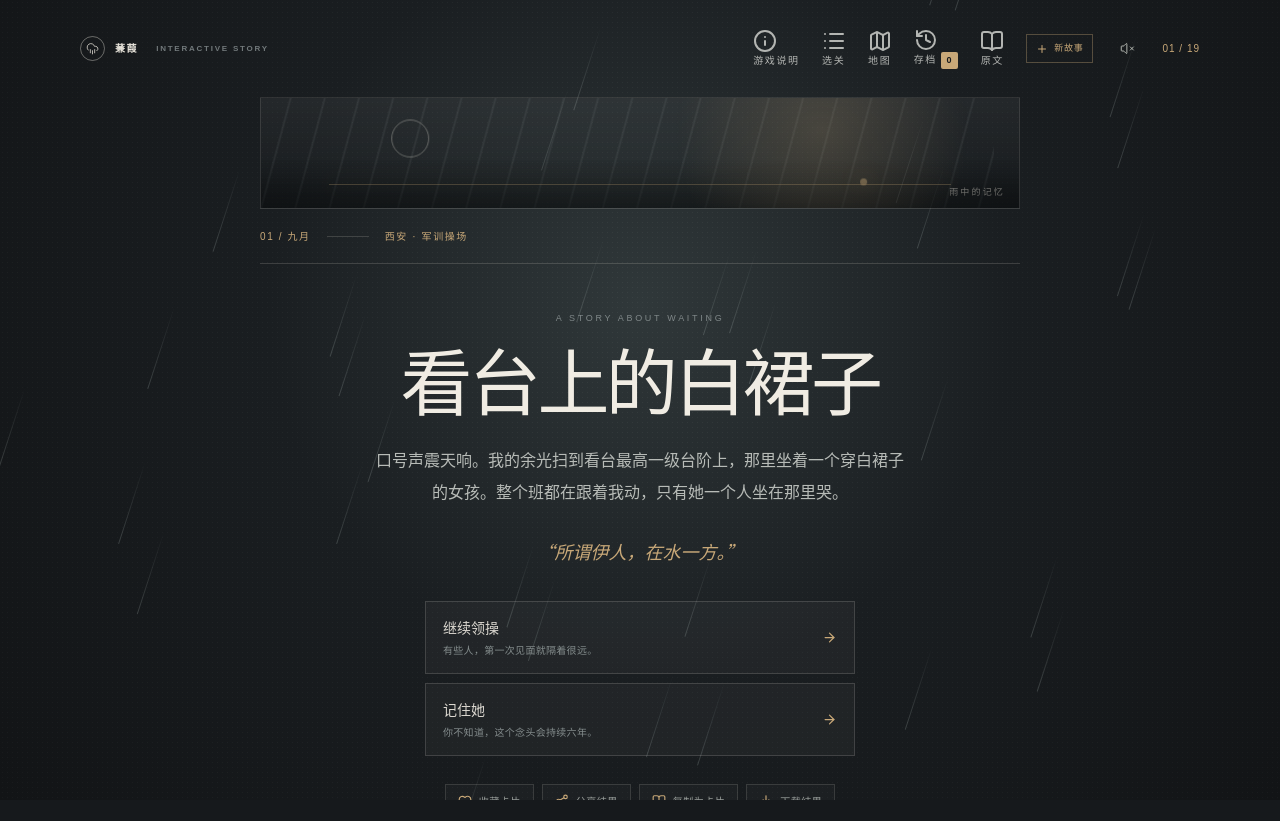
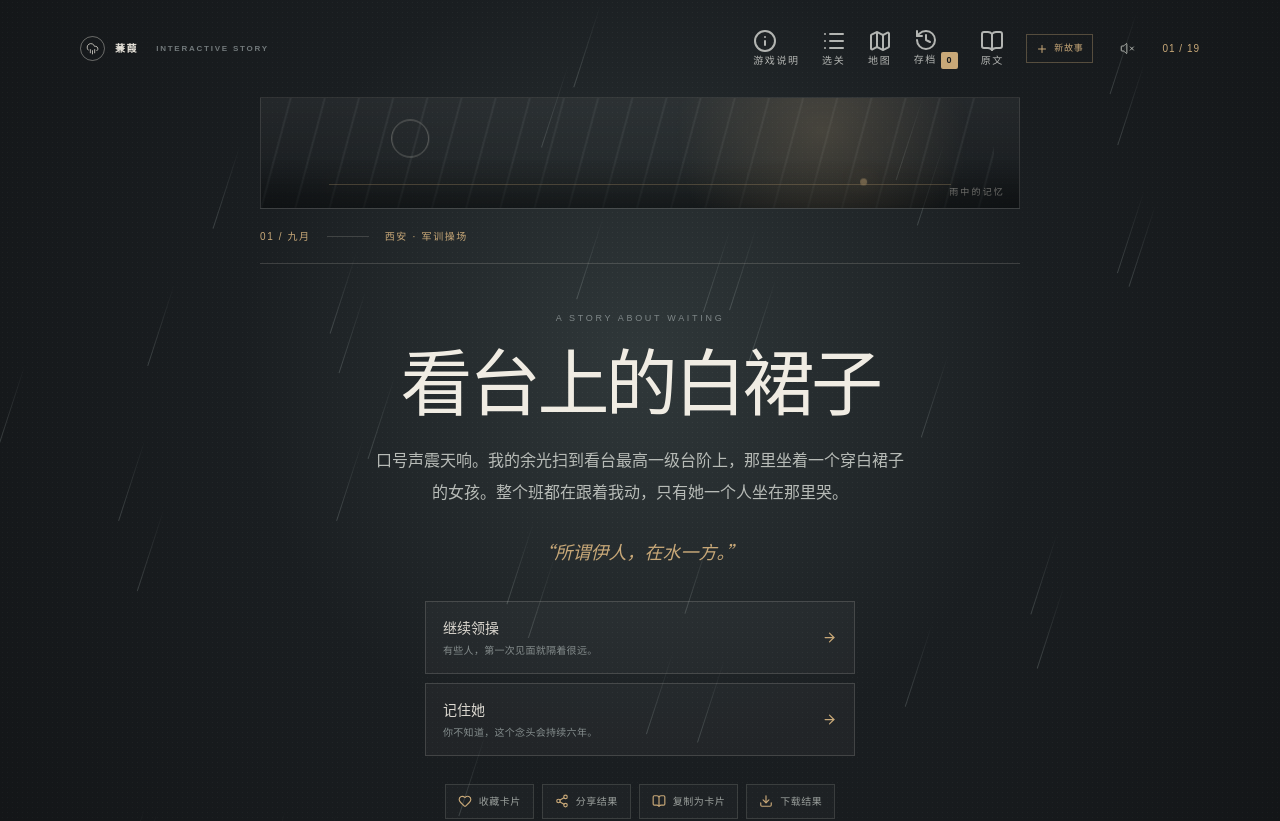
Before and after one commit to h7ml/september-rain, a Next.js app: page / in a window 1280 px wide. Shown: the top 821 px of the page. Before the commit the page ends 800 px from the top, so only its background shows below. Built offline with nearby package versions, Linux system fonts and the light colour scheme.

Commit message:
Fix adaptive story page height
V0-Chat-Id: kPlD9U2V7Za

```diff
--- a/app/globals.css
+++ b/app/globals.css
@@ -19,7 +19,7 @@ html, body { margin: 0; min-height: 100%; }
 body { background: var(--background); color: var(--foreground); font-family: 'Noto Sans SC', 'Noto Sans CJK SC', 'PingFang SC', 'Microsoft YaHei', 'WenQuanYi Zen Hei', ui-sans-serif, sans-serif; }
 button { font: inherit; }
 
-.story-shell { min-height: 100vh; min-height: 100dvh; height: 100dvh; position: relative; overflow: hidden; display: flex; flex-direction: column; background: radial-gradient(circle at 50% 38%, #30383a 0, #1a1e21 46%, #121416 100%); }
+.story-shell { min-height: 100vh; min-height: 100dvh; position: relative; overflow-x: hidden; display: flex; flex-direction: column; background: radial-gradient(circle at 50% 38%, #30383a 0, #1a1e21 46%, #121416 100%); }
 .story-shell::before { content: ''; position: absolute; inset: 0; opacity: .2; pointer-events: none; background-image: radial-gradient(#e9e5dc 0.7px, transparent 0.7px); background-size: 5px 5px; mix-blend-mode: soft-light; }
 .rain-layer { position: absolute; inset: 0; overflow: hidden; pointer-events: none; opacity: .28; }
 .rain-layer i { position: absolute; top: -15%; width: 1px; height: 90px; background: linear-gradient(transparent, rgba(210, 224, 220, .7)); transform: rotate(18deg); animation: rain linear infinite; }
```
